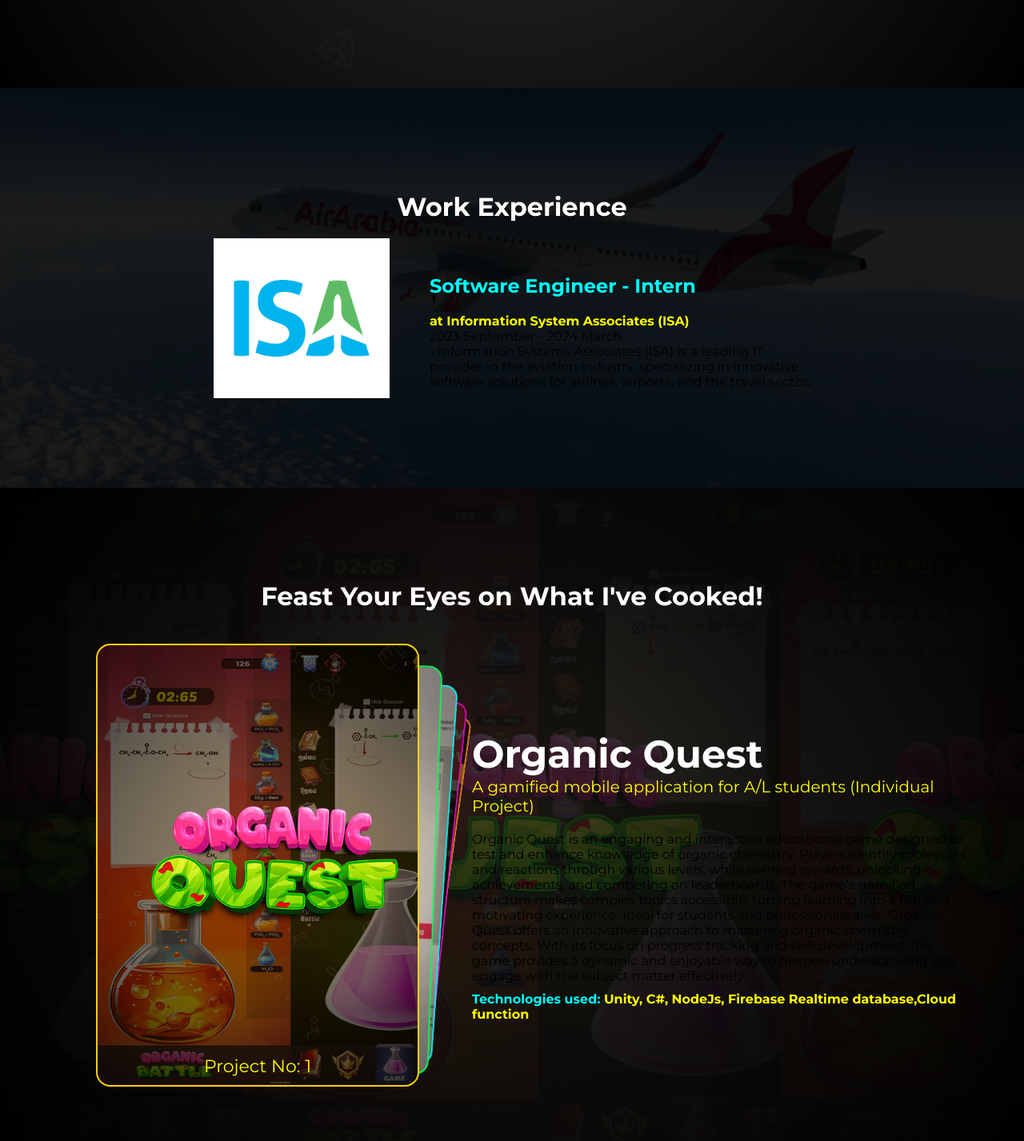
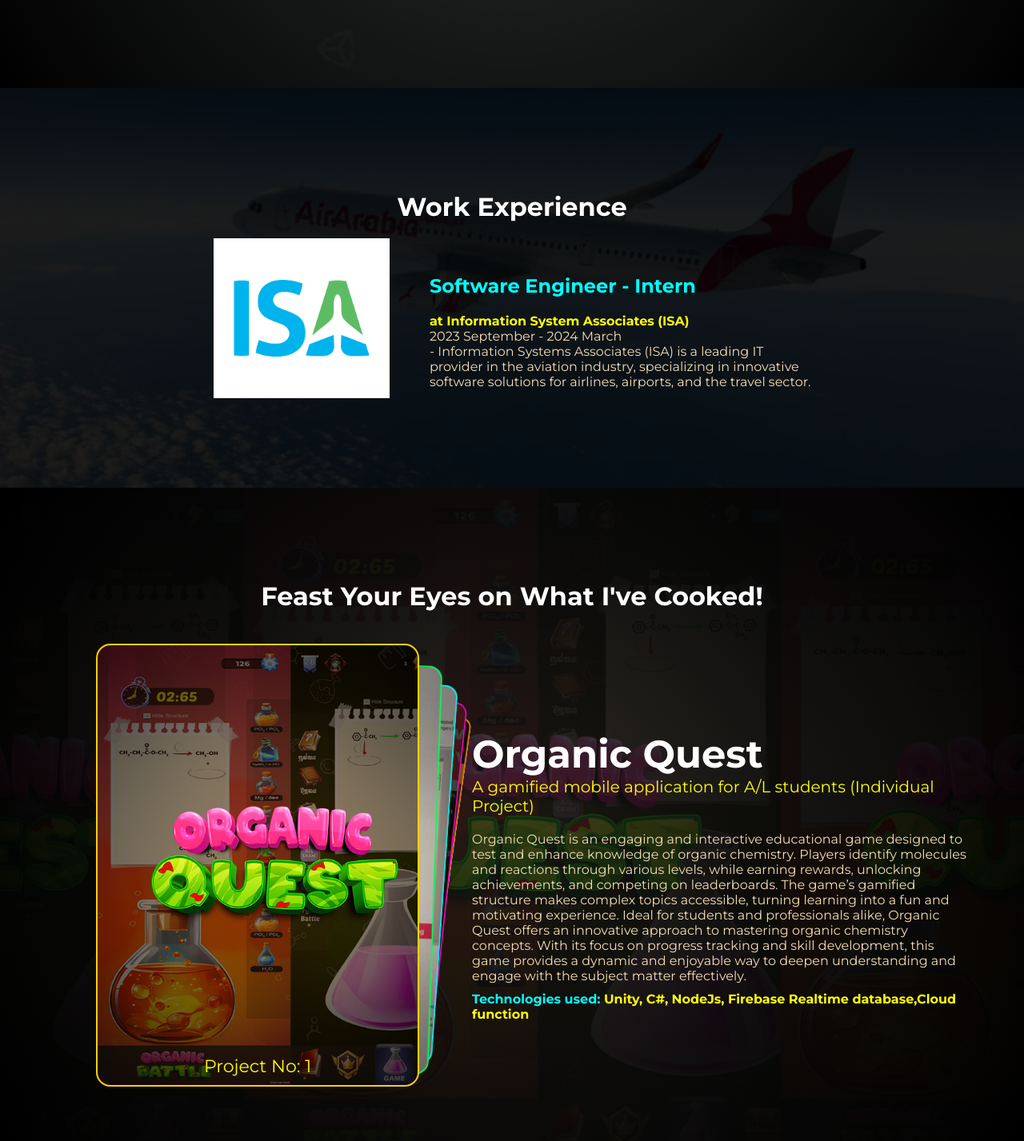
Before and after one commit to IsuruLakmal2000/MyPortfolio, a React (Vite) app: page /#/ in a window 1280 px wide. Shown: the part 1530-2957 px from the top of the page at 80% size. Built offline with nearby package versions, Linux system fonts and the light colour scheme.

Commit message:
few modifications

```diff
--- a/src/styles/Projects.css
+++ b/src/styles/Projects.css
@@ -59,6 +59,7 @@
   .description {
     font-size: 16px;
     margin-bottom: 10px;
+    color: wheat;
   }
   .technology {
     font-size: 16px;
--- a/src/styles/WorkExp.css
+++ b/src/styles/WorkExp.css
@@ -36,6 +36,7 @@
   flex-direction: row;
   justify-content: center;
   align-items: center;
+  color: wheat  ;
   gap: 50px;
 }
 .logo img {
```
